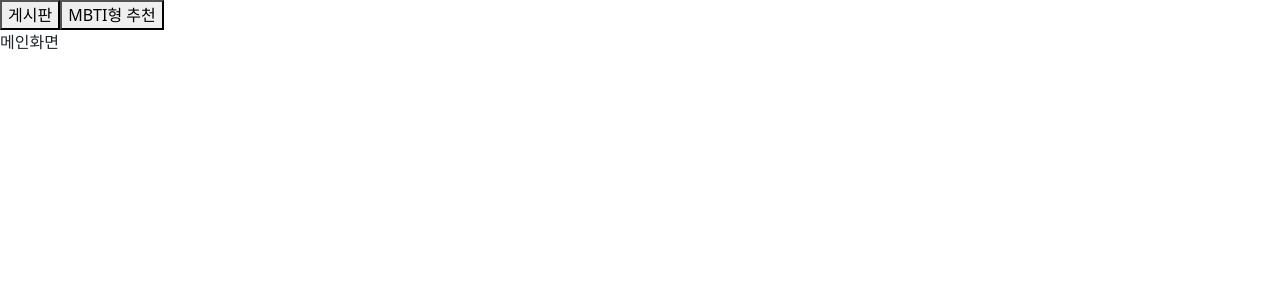
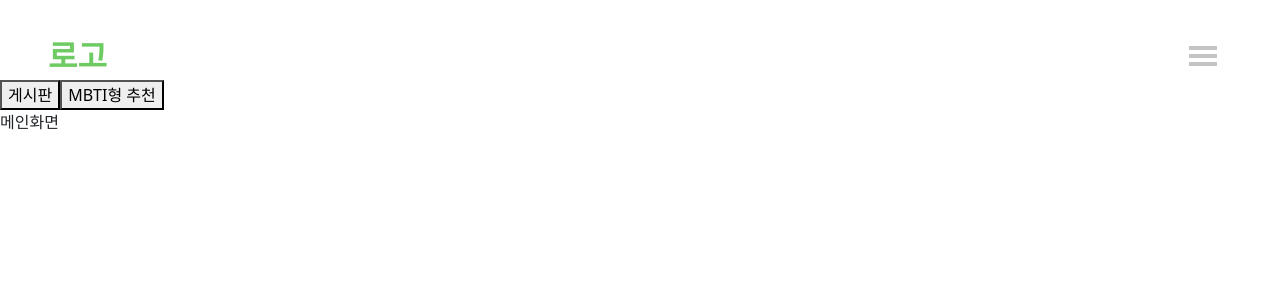
Before and after one commit to 2taesung/WT.GG, a React (Create React App) app in the folder frontend/: page / in a window 1280 px wide. Shown: the top 300 px of the page. Built offline with nearby package versions, Linux system fonts and the light colour scheme.

Commit message:
[FE] feat: navigation

```diff
--- a/frontend/package.json
+++ b/frontend/package.json
@@ -10,15 +10,19 @@
     "@types/node": "^12.20.34",
     "@types/react": "^17.0.32",
     "@types/react-dom": "^17.0.10",
+    "@types/react-icons": "^3.0.0",
     "@types/react-redux": "^7.1.20",
+    "@types/styled-components": "^5.1.15",
     "bootstrap": "^5.1.3",
     "react": "^17.0.2",
     "react-bootstrap": "^2.0.0",
     "react-dom": "^17.0.2",
+    "react-icons": "^4.3.1",
     "react-redux": "^7.2.5",
     "react-router-dom": "^5.3.0",
     "react-scripts": "4.0.3",
     "redux-devtools-extension": "^2.13.9",
+    "styled-components": "^5.3.3",
     "typesafe-actions": "^5.1.0",
     "typescript": "^4.4.4",
     "web-vitals": "^1.1.2"
--- a/frontend/src/App.tsx
+++ b/frontend/src/App.tsx
@@ -10,6 +10,7 @@ import Test from './Components/Test/Test';
 import Ranking from './Components/Ranking/Ranking';
 import Result from './Components/Result/Result';
 import NotFound from './Components/NotFound/NotFound';
+import Nav from "./Components/Navigation/Nav";
 
 import 'bootstrap/dist/css/bootstrap.min.css';
 import './App.css';
@@ -17,6 +18,7 @@ import './App.css';
 function App() {
   return (
     <BrowserRouter>
+      <Route component={Nav} />
       <Switch>
         <Route path="/" component={Main} exact={true} />
         <Route path="/board" component={Board} exact={true} />
--- a/frontend/src/Components/Main/Main.css
+++ b/frontend/src/Components/Main/Main.css
@@ -0,0 +1,3 @@
+.main {
+  margin-top: 5rem;
+}
--- a/frontend/src/Components/Main/Main.tsx
+++ b/frontend/src/Components/Main/Main.tsx
@@ -1,9 +1,11 @@
 import React from 'react';
 import { Link } from "react-router-dom";
 
+import "./Main.css";
+
 function Main() {
   return (
-    <div>
+    <div className="main">
       <Link to="/board">
         <button>게시판</button>
       </Link>
--- /dev/null
+++ b/frontend/src/Components/Navigation/Nav.css
@@ -0,0 +1,28 @@
+.nav {
+  position: fixed;
+  top: 0;
+  display: flex;
+  width: 100vw;
+  justify-content: space-between;
+  align-items: center;
+}
+
+.nav-logo {
+  margin: 2rem 0 2rem 3rem;
+  font-size: 2rem;
+  font-weight: bold;
+  color: #6ECB63;
+}
+
+#nav-dropdown-basic {
+  color: #C4C4C4;
+  margin-right: 3rem;
+}
+
+#nav-dropdown-basic::after {
+  display: none;
+}
+
+.logo {
+  text-decoration: none;
+}
--- /dev/null
+++ b/frontend/src/Components/Navigation/Nav.tsx
@@ -0,0 +1,33 @@
+import React from "react";
+import { Link } from "react-router-dom";
+
+import { Dropdown } from "react-bootstrap";
+import { GiHamburgerMenu } from 'react-icons/gi';
+import './Nav.css';
+
+function Nav() {
+  return (
+    <div className="nav">
+      <Link to="/" className="logo">
+        <div className="nav-logo">
+          로고
+        </div>
+      </Link>
+      <div className="nav-right">
+        <Dropdown>
+          <Dropdown.Toggle variant="white" id="nav-dropdown-basic">
+            <GiHamburgerMenu size="2rem" />
+          </Dropdown.Toggle>
+
+          <Dropdown.Menu>
+            <Dropdown.Item href="/ranking">Ranking</Dropdown.Item>
+            <Dropdown.Item href="/board">Community</Dropdown.Item>
+            <Dropdown.Item href="/test">Recommend</Dropdown.Item>
+          </Dropdown.Menu>
+        </Dropdown>
+      </div>
+    </div>
+  )
+}
+
+export default Nav;
```
Also changed, not shown: 1 other file (tests, documents, lock files or other folders).
